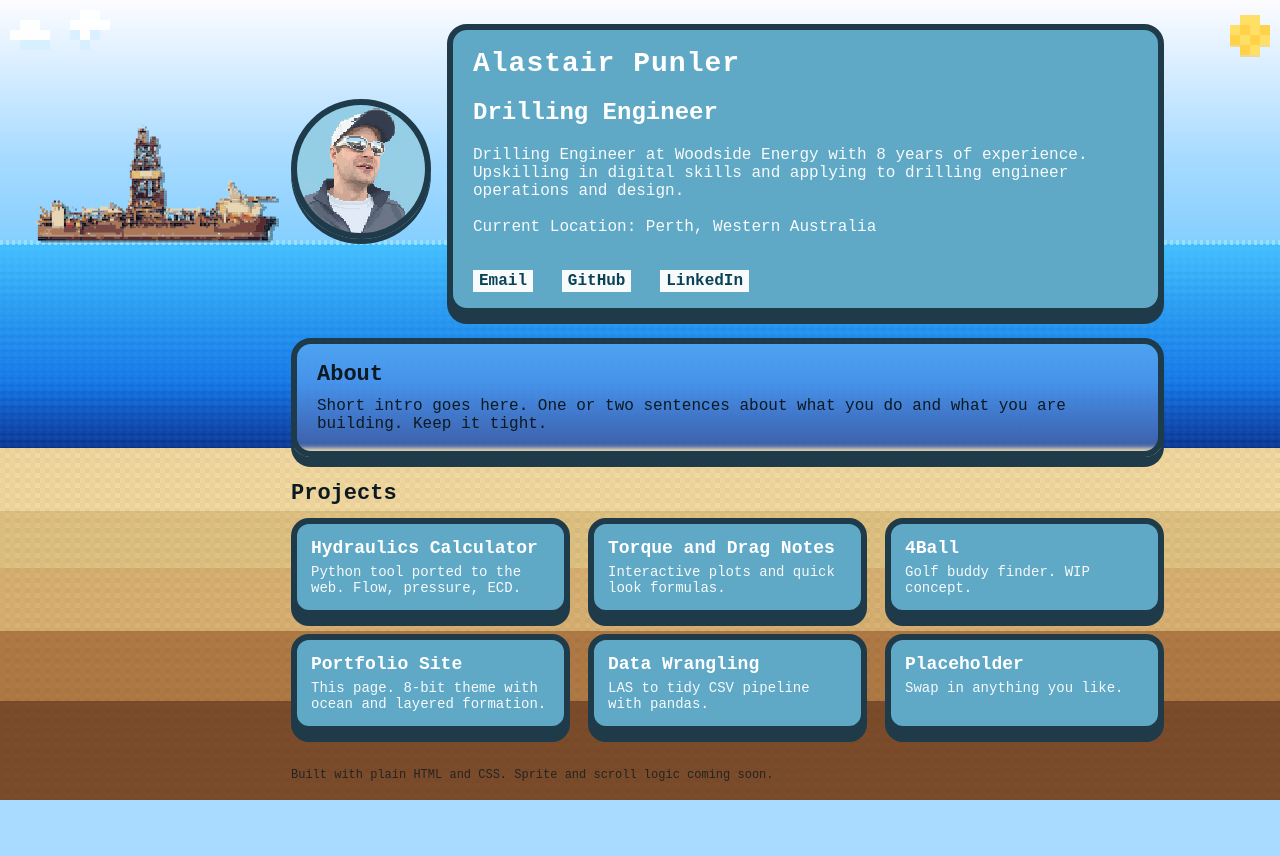
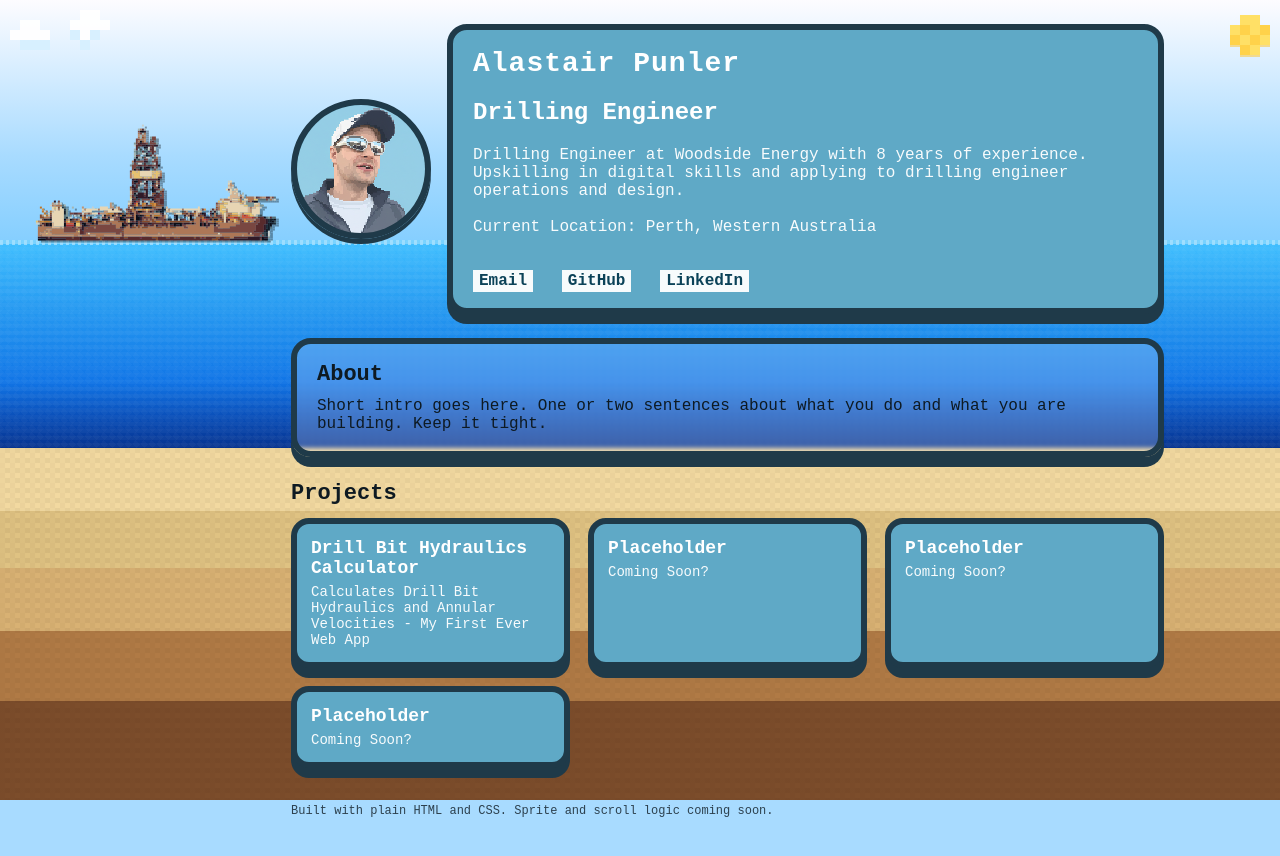
Before and after one commit to alastair-punler/Portfolio, a plain HTML site: page site/index.html in a window 1280 px wide. Drawn offline with Linux system fonts and the light colour scheme.

Commit message:
ready to post first time

```diff
--- a/index.html
+++ b/site/index.html
@@ -372,29 +372,21 @@
       <section class="projects">
         <h2>Projects</h2>
         <div class="grid">
-          <a class="card" href="#">
-            <h3>Hydraulics Calculator</h3>
-            <p>Python tool ported to the web. Flow, pressure, ECD.</p>
-          </a>
-          <a class="card" href="#">
-            <h3>Torque and Drag Notes</h3>
-            <p>Interactive plots and quick look formulas.</p>
-          </a>
-          <a class="card" href="#">
-            <h3>4Ball</h3>
-            <p>Golf buddy finder. WIP concept.</p>
-          </a>
-          <a class="card" href="#">
-            <h3>Portfolio Site</h3>
-            <p>This page. 8-bit theme with ocean and layered formation.</p>
-          </a>
-          <a class="card" href="#">
-            <h3>Data Wrangling</h3>
-            <p>LAS to tidy CSV pipeline with pandas.</p>
+          <a class="card" href="https://drillbithydraulics.punler.com/">
+            <h3>Drill Bit Hydraulics Calculator</h3>
+            <p>Calculates Drill Bit Hydraulics and Annular Velocities - My First Ever Web App</p>
           </a>
           <a class="card" href="#">
             <h3>Placeholder</h3>
-            <p>Swap in anything you like.</p>
+            <p>Coming Soon?</p>
+          </a>
+          <a class="card" href="#">
+            <h3>Placeholder</h3>
+            <p>Coming Soon?</p>
+          </a>
+          <a class="card" href="#">
+            <h3>Placeholder</h3>
+            <p>Coming Soon?</p>
           </a>
         </div>
       </section>
```
Also changed, not shown: Dockerfile.txt (added), site/display image.png (renamed from display image.png), site/drillship sprite.svg (renamed from drillship sprite.svg).
